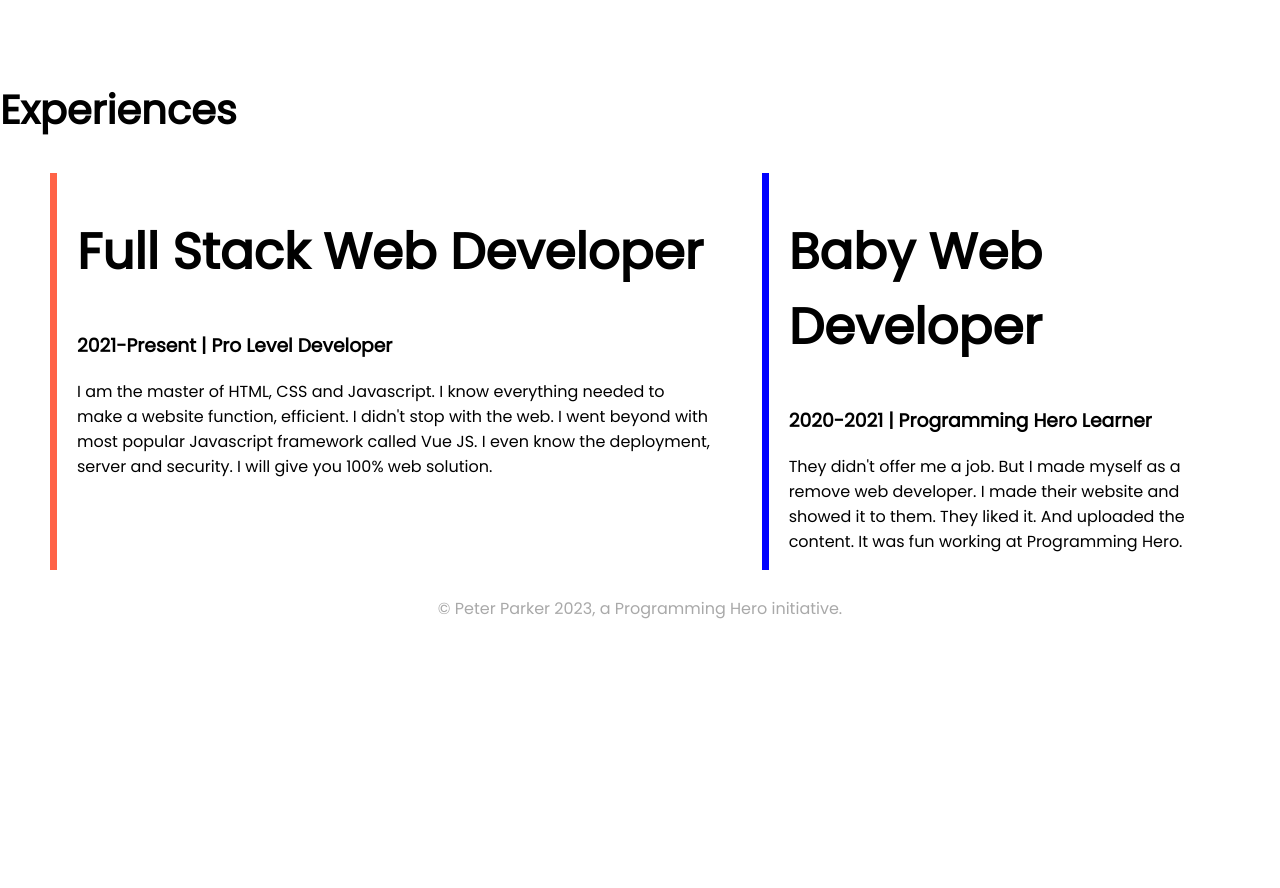
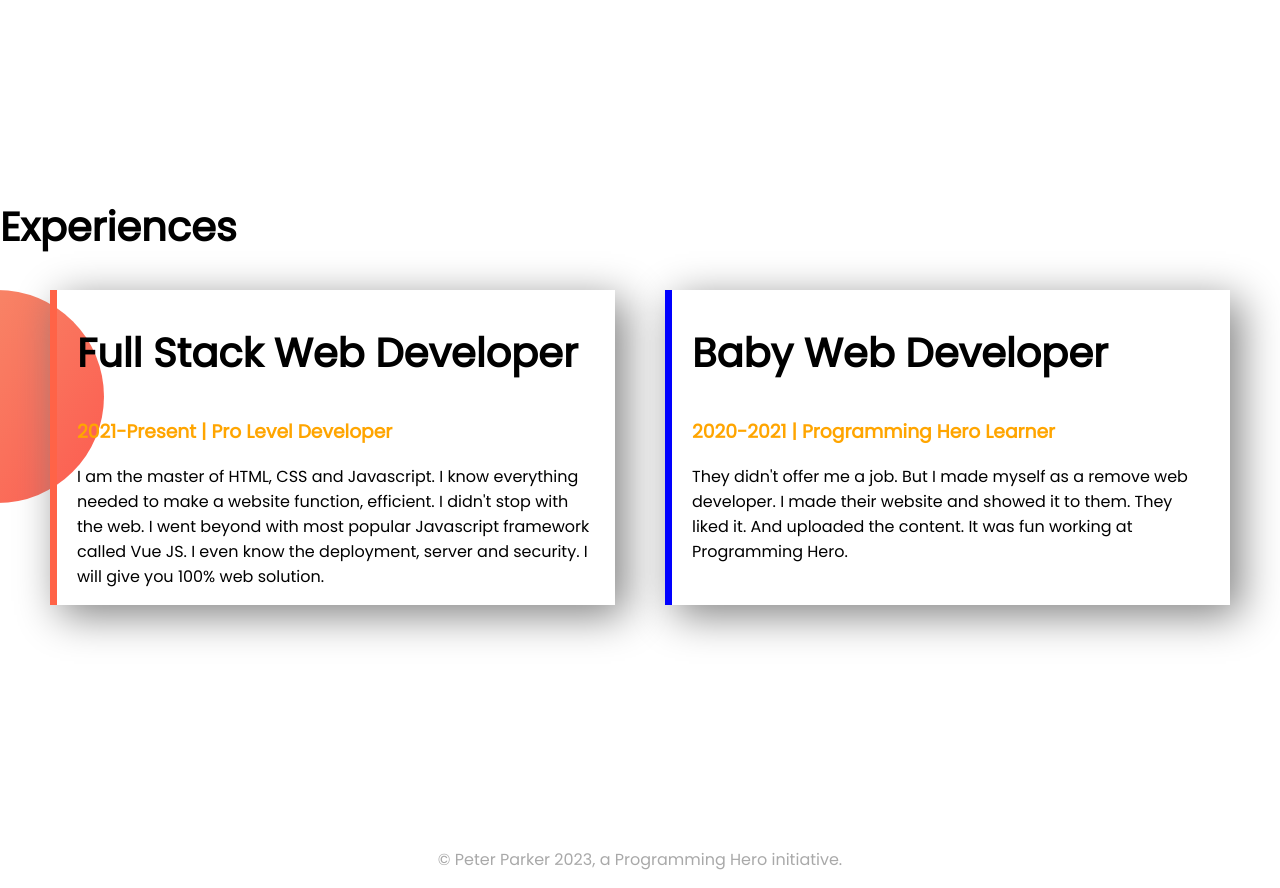
Before and after one commit to SAHADAT-HOSSAIN-12/Personal-Portfolio, a plain HTML site: page index.html in a window 1280 px wide. Shown: the part 1253-2141 px from the top of the page. Before the commit the page ends 1973 px from the top, so only its background shows below. Drawn offline with Linux system fonts and the light colour scheme.

Commit message:
finish this coding

```diff
--- a/index.html
+++ b/index.html
@@ -45,18 +45,18 @@
     <section>
         <h2>Experiences</h2>
         <div id="experiece">
-            <div id="full-stack">
-                <h1>Full Stack Web Developer</h1>
-                <h3>2021-Present | Pro Level Developer</h3>
+            <div class="experience-item" id="full-stack">
+                <h2>Full Stack Web Developer</h2>
+                <h3 class="orange-color">2021-Present | Pro Level Developer</h3>
                 <p>I am the master of HTML, CSS and Javascript. I know everything needed to make a website function, efficient. I
                     didn't
                     stop with the web. I went beyond with most popular Javascript framework called Vue JS. I even know the
                     deployment,
                     server and security. I will give you 100% web solution.</p>
             </div>
-            <div id="baby-web">
-                <h1>Baby Web Developer</h1>
-                <h3>2020-2021 | Programming Hero Learner</h3>
+            <div class="experience-item" id="baby-web">
+                <h2>Baby Web Developer</h2>
+                <h3 class="orange-color">2020-2021 | Programming Hero Learner</h3>
                 <p>They didn't offer me a job. But I made myself as a remove web developer. I made their website and showed it to
                     them.
                     They liked it. And uploaded the content. It was fun working at Programming Hero.</p>
--- a/style.css
+++ b/style.css
@@ -57,10 +57,15 @@ h2{
 }
 #experiece{
     display: flex;
-    padding-bottom: 150px;
-    /* width: 80%; */
-    margin: 0 0px;
-    box-shadow: 10px rgb(214, 101, 8);
+    background-image: url(/images/exp-bg.png);
+    background-repeat: no-repeat;
+
+}
+.experience-item {
+    width: 50%;
+    padding: 0 2%;
+    box-shadow: 10px 10px 40px gray;
+    margin-bottom: 150px;
 }
 #full-stack{
     border-left: 7px solid tomato;
@@ -77,7 +82,9 @@ h2{
 #foot{
     text-align: center;
     color: darkgray;
+    margin-top: 150px;
 }
 section{
     height: 500px;
+    margin-top: 50px;
 }
```
